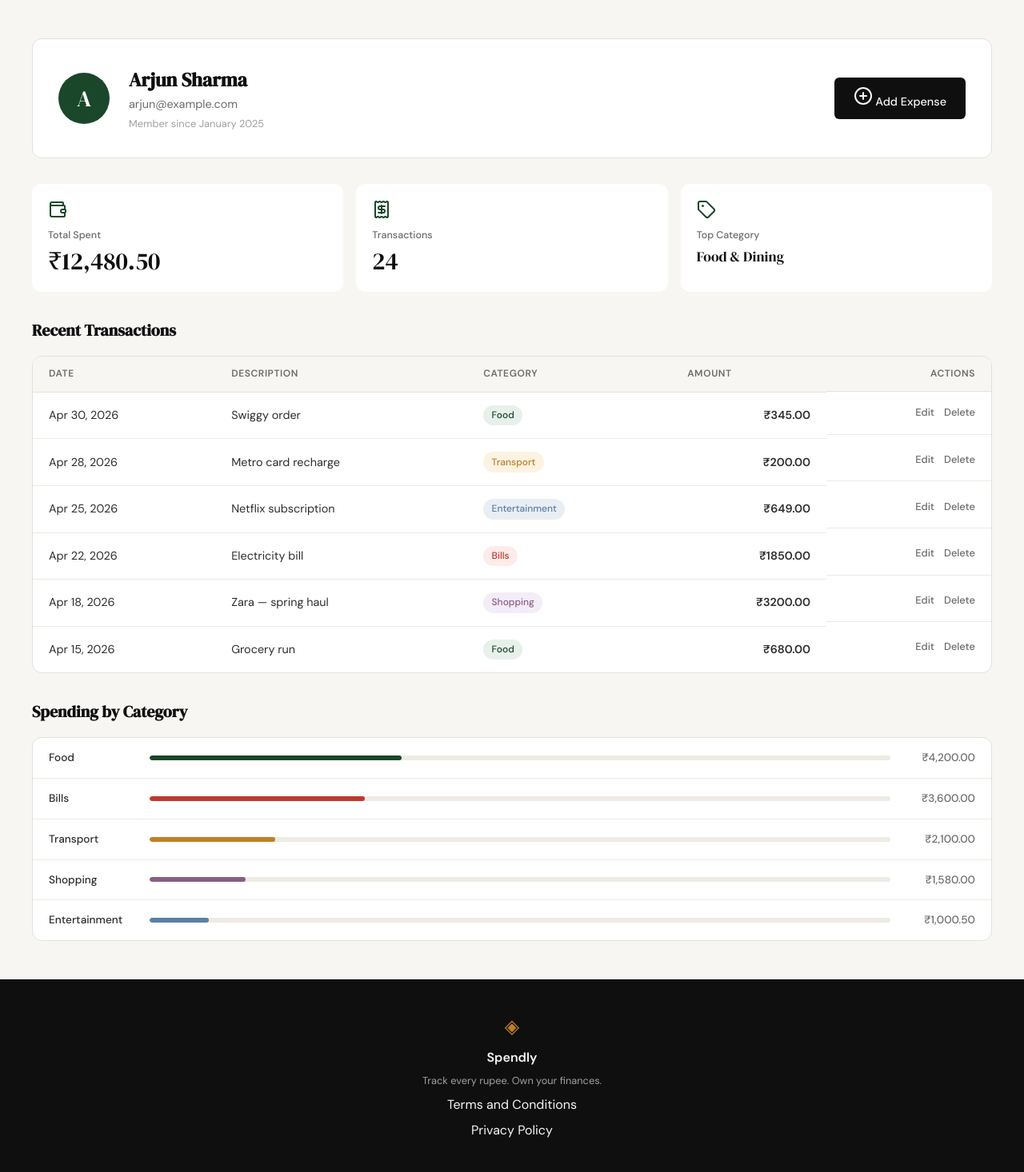
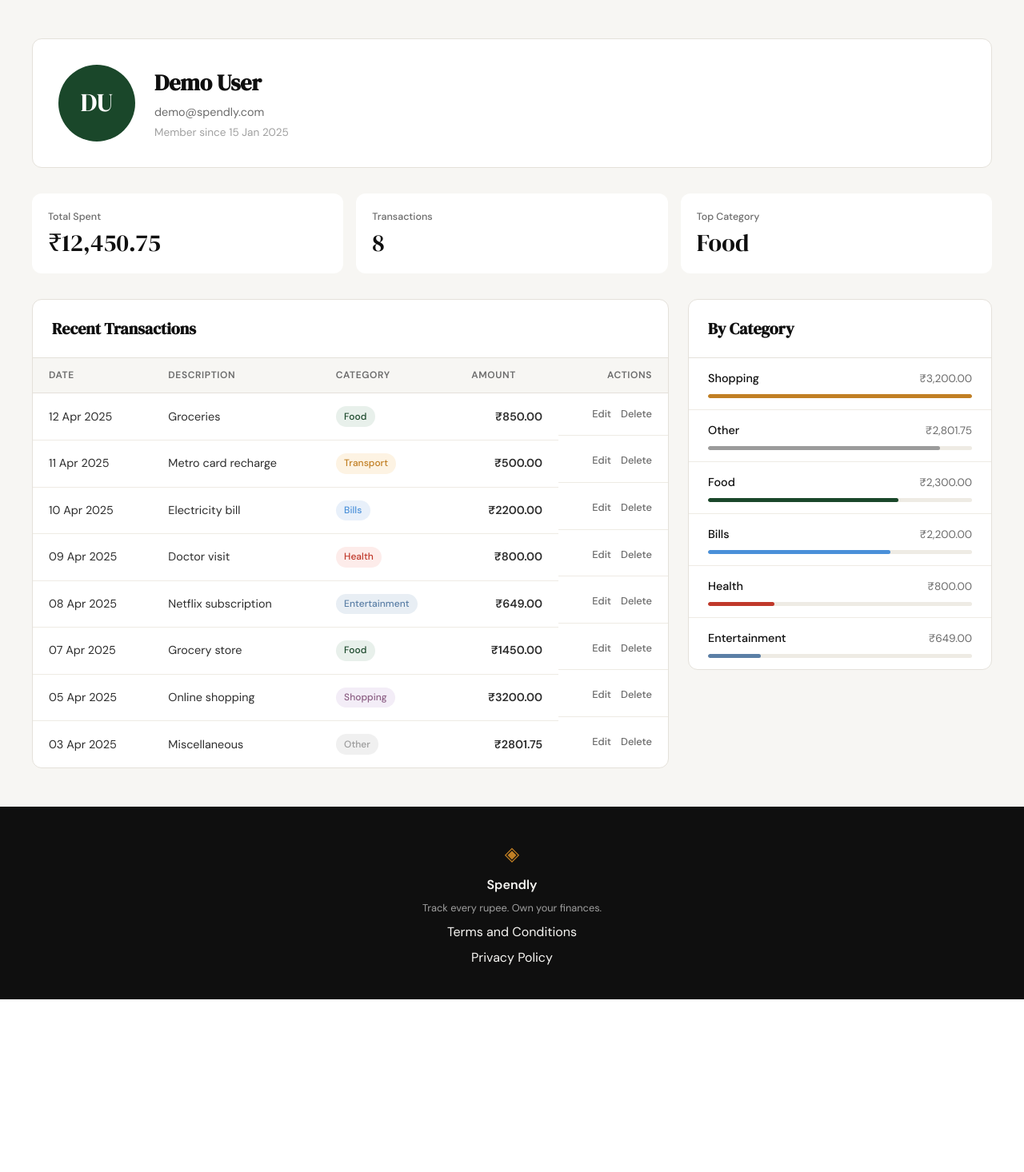
Before and after one commit to mojomahendia/expanse-tracker, a Flask app: page /profile in a window 1280 px wide. Shown: the part 61-1527 px from the top of the page at 80% size. After the commit the page ends 1311 px from the top, so only its background shows below. Run offline with Flask 3, Linux system fonts and the light colour scheme; a user stored in the database is signed in.

Commit message:
redesign profile page layout to match reference screenshot
Co-Authored-By: Claude Sonnet 4.6 <noreply@anthropic.com>

```diff
--- a/app.py
+++ b/app.py
@@ -115,29 +115,32 @@ def profile():
         return redirect(url_for("login"))
 
     user = {
-        "name":         "Arjun Sharma",
-        "email":        "arjun@example.com",
-        "member_since": "January 2025",
+        "name":         "Demo User",
+        "email":        "demo@spendly.com",
+        "member_since": "15 Jan 2025",
     }
     stats = {
-        "total_spent":       "12,480.50",
-        "transaction_count": 24,
-        "top_category":      "Food & Dining",
+        "total_spent":       "12,450.75",
+        "transaction_count": 8,
+        "top_category":      "Food",
     }
     expenses = [
-        {"id": 1, "date": "Apr 30, 2026", "description": "Swiggy order",         "category": "Food",          "amount": 345.00},
-        {"id": 2, "date": "Apr 28, 2026", "description": "Metro card recharge",  "category": "Transport",     "amount": 200.00},
-        {"id": 3, "date": "Apr 25, 2026", "description": "Netflix subscription", "category": "Entertainment", "amount": 649.00},
-        {"id": 4, "date": "Apr 22, 2026", "description": "Electricity bill",     "category": "Bills",         "amount": 1850.00},
-        {"id": 5, "date": "Apr 18, 2026", "description": "Zara — spring haul",   "category": "Shopping",      "amount": 3200.00},
-        {"id": 6, "date": "Apr 15, 2026", "description": "Grocery run",          "category": "Food",          "amount": 680.00},
+        {"id": 1, "date": "12 Apr 2025", "description": "Groceries",            "category": "Food",          "amount": 850.00},
+        {"id": 2, "date": "11 Apr 2025", "description": "Metro card recharge",  "category": "Transport",     "amount": 500.00},
+        {"id": 3, "date": "10 Apr 2025", "description": "Electricity bill",     "category": "Bills",         "amount": 2200.00},
+        {"id": 4, "date": "09 Apr 2025", "description": "Doctor visit",         "category": "Health",        "amount": 800.00},
+        {"id": 5, "date": "08 Apr 2025", "description": "Netflix subscription", "category": "Entertainment", "amount": 649.00},
+        {"id": 6, "date": "07 Apr 2025", "description": "Grocery store",        "category": "Food",          "amount": 1450.00},
+        {"id": 7, "date": "05 Apr 2025", "description": "Online shopping",      "category": "Shopping",      "amount": 3200.00},
+        {"id": 8, "date": "03 Apr 2025", "description": "Miscellaneous",        "category": "Other",         "amount": 2801.75},
     ]
     categories = [
-        {"name": "Food",          "slug": "food",          "amount": "4,200.00", "pct": 34},
-        {"name": "Bills",         "slug": "bills",         "amount": "3,600.00", "pct": 29},
-        {"name": "Transport",     "slug": "transport",     "amount": "2,100.00", "pct": 17},
-        {"name": "Shopping",      "slug": "shopping",      "amount": "1,580.00", "pct": 13},
-        {"name": "Entertainment", "slug": "entertainment", "amount": "1,000.50", "pct": 8},
+        {"name": "Shopping",      "slug": "shopping",      "amount": "3,200.00", "pct": 100},
+        {"name": "Other",         "slug": "other",         "amount": "2,801.75", "pct": 88},
+        {"name": "Food",          "slug": "food",          "amount": "2,300.00", "pct": 72},
+        {"name": "Bills",         "slug": "bills",         "amount": "2,200.00", "pct": 69},
+        {"name": "Health",        "slug": "health",        "amount": "800.00",   "pct": 25},
+        {"name": "Entertainment", "slug": "entertainment", "amount": "649.00",   "pct": 20},
     ]
     return render_template("profile.html",
                            user=user, stats=stats,
--- a/static/css/style.css
+++ b/static/css/style.css
@@ -22,6 +22,10 @@
     --cat-entertainment-bg: #e8eef4;
     --cat-shopping: #8b5e83;
     --cat-shopping-bg: #f3edf7;
+    --cat-bills: #4a90d9;
+    --cat-bills-bg: #e8f0fa;
+    --cat-other: #9b9b9b;
+    --cat-other-bg: #f0f0f0;
 
     --font-display: 'DM Serif Display', Georgia, serif;
     --font-body: 'DM Sans', system-ui, sans-serif;
@@ -810,19 +814,18 @@ a { color: inherit; text-decoration: none; }
 
 /* User info card */
 .profile-header { display: flex; align-items: center; gap: 1.5rem; background: var(--paper-card); border: 1px solid var(--border); border-radius: var(--radius-md); padding: 2rem; }
-.profile-avatar { width: 64px; height: 64px; background: var(--accent); color: var(--paper-card); border-radius: 50%; display: flex; align-items: center; justify-content: center; font-family: var(--font-display); font-size: 1.75rem; flex-shrink: 0; }
+.profile-avatar { width: 96px; height: 96px; background: var(--accent); color: var(--paper-card); border-radius: 50%; display: flex; align-items: center; justify-content: center; font-family: var(--font-display); font-size: 2rem; flex-shrink: 0; }
 .profile-meta   { flex: 1; }
-.profile-name   { font-family: var(--font-display); font-size: 1.5rem; color: var(--ink); }
+.profile-name   { font-family: var(--font-display); font-size: 1.75rem; color: var(--ink); margin-bottom: 0.2rem; }
 .profile-email  { font-size: 0.9rem; color: var(--ink-muted); }
-.profile-since  { font-size: 0.8rem; color: var(--ink-faint); margin-top: 0.15rem; }
+.profile-since  { font-size: 0.85rem; color: var(--ink-faint); margin-top: 0.2rem; }
 
-/* Stat icon — sits inside existing .dash-stat */
-.stat-icon { font-size: 1.25rem; color: var(--accent); margin-bottom: 0.4rem; }
-.profile-stat-top { font-family: var(--font-display); font-size: 1.1rem; color: var(--ink); line-height: 1.3; }
+/* Two-column bottom layout */
+.profile-bottom { display: grid; grid-template-columns: 1fr 380px; gap: 1.5rem; align-items: start; }
 
-/* Section chrome */
-.profile-section-title { font-family: var(--font-display); font-size: 1.25rem; color: var(--ink); margin-bottom: 1rem; }
-.profile-card          { background: var(--paper-card); border: 1px solid var(--border); border-radius: var(--radius-md); overflow: hidden; }
+/* Card shell */
+.profile-card       { background: var(--paper-card); border: 1px solid var(--border); border-radius: var(--radius-md); overflow: hidden; }
+.profile-card-title { font-family: var(--font-display); font-size: 1.25rem; font-weight: 700; color: var(--ink); padding: 1.25rem 1.5rem; border-bottom: 1px solid var(--border); }
 
 /* Expense table */
 .expense-table              { width: 100%; border-collapse: collapse; }
@@ -840,32 +843,37 @@ a { color: inherit; text-decoration: none; }
 .cat-badge                { display: inline-block; padding: 0.2rem 0.65rem; border-radius: 999px; font-size: 0.75rem; font-weight: 500; }
 .cat-badge--food          { background: var(--accent-light); color: var(--accent); }
 .cat-badge--transport     { background: var(--accent-2-light); color: var(--accent-2); }
-.cat-badge--bills         { background: var(--danger-light); color: var(--danger); }
+.cat-badge--bills         { background: var(--cat-bills-bg); color: var(--cat-bills); }
 .cat-badge--entertainment { background: var(--cat-entertainment-bg); color: var(--cat-entertainment); }
 .cat-badge--shopping      { background: var(--cat-shopping-bg); color: var(--cat-shopping); }
-.cat-badge--health        { background: var(--accent-light); color: var(--accent); }
-.cat-badge--other         { background: var(--border-soft); color: var(--ink-muted); }
+.cat-badge--health        { background: var(--danger-light); color: var(--danger); }
+.cat-badge--other         { background: var(--cat-other-bg); color: var(--cat-other); }
 
-/* Category breakdown bars */
-.profile-cat-row                { display: grid; grid-template-columns: 110px 1fr 90px; align-items: center; gap: 1rem; padding: 0.875rem 1.25rem; border-bottom: 1px solid var(--border-soft); }
-.profile-cat-row:last-child     { border-bottom: none; }
-.profile-cat-name               { font-size: 0.85rem; font-weight: 500; color: var(--ink-soft); }
-.profile-cat-track              { height: 6px; background: var(--border-soft); border-radius: 999px; overflow: hidden; }
+/* Category breakdown — vertical items */
+.profile-cat-item           { padding: 0.875rem 1.5rem; border-bottom: 1px solid var(--border-soft); }
+.profile-cat-item:last-child { border-bottom: none; }
+.profile-cat-header         { display: flex; justify-content: space-between; align-items: baseline; margin-bottom: 0.5rem; }
+.profile-cat-name           { font-size: 0.9rem; font-weight: 500; color: var(--ink); }
+.profile-cat-amount         { font-size: 0.85rem; color: var(--ink-muted); }
+.profile-cat-bar-wrap       { height: 5px; border-radius: 999px; overflow: hidden; background: var(--border-soft); }
 .profile-cat-bar                { height: 100%; border-radius: 999px; transition: width 0.4s ease; }
 .profile-cat-bar--food          { background: var(--accent); }
 .profile-cat-bar--transport     { background: var(--accent-2); }
-.profile-cat-bar--bills         { background: var(--danger); }
+.profile-cat-bar--bills         { background: var(--cat-bills); }
 .profile-cat-bar--entertainment { background: var(--cat-entertainment); }
-.profile-cat-bar--shopping      { background: var(--cat-shopping); }
-.profile-cat-amount             { font-size: 0.85rem; font-weight: 500; color: var(--ink-muted); text-align: right; }
+.profile-cat-bar--shopping      { background: var(--accent-2); }
+.profile-cat-bar--health        { background: var(--danger); }
+.profile-cat-bar--other         { background: var(--cat-other); }
 
 /* Responsive */
+@media (max-width: 900px) {
+    .profile-bottom { grid-template-columns: 1fr; }
+}
+
 @media (max-width: 768px) {
     .profile-header { flex-direction: column; text-align: center; }
-    .profile-header .btn-primary { width: 100%; text-align: center; }
     .expense-table th:first-child,
     .expense-table td:first-child { display: none; }
-    .profile-cat-row { grid-template-columns: 80px 1fr 70px; }
 }
 
 @media (max-width: 600px) {
--- a/templates/profile.html
+++ b/templates/profile.html
@@ -9,40 +9,38 @@
 
         <!-- User info card -->
         <div class="profile-header">
-            <div class="profile-avatar">{{ user.name[0] }}</div>
+            <div class="profile-avatar">
+                {{ user.name.split()[0][0] }}{{ user.name.split()[-1][0] if user.name.split()|length > 1 else '' }}
+            </div>
             <div class="profile-meta">
                 <h1 class="profile-name">{{ user.name }}</h1>
                 <p class="profile-email">{{ user.email }}</p>
                 <p class="profile-since">Member since {{ user.member_since }}</p>
             </div>
-            <a href="{{ url_for('add_expense') }}" class="btn-primary">
-                <i data-lucide="plus-circle"></i> Add Expense
-            </a>
         </div>
 
         <!-- Summary stats -->
         <div class="dash-stat-row">
             <div class="dash-stat">
-                <i data-lucide="wallet" class="stat-icon"></i>
                 <p class="dash-stat-label">Total Spent</p>
                 <p class="dash-stat-value">₹{{ stats.total_spent }}</p>
             </div>
             <div class="dash-stat">
-                <i data-lucide="receipt" class="stat-icon"></i>
                 <p class="dash-stat-label">Transactions</p>
                 <p class="dash-stat-value">{{ stats.transaction_count }}</p>
             </div>
             <div class="dash-stat">
-                <i data-lucide="tag" class="stat-icon"></i>
                 <p class="dash-stat-label">Top Category</p>
-                <p class="dash-stat-value profile-stat-top">{{ stats.top_category }}</p>
+                <p class="dash-stat-value">{{ stats.top_category }}</p>
             </div>
         </div>
 
-        <!-- Transaction history -->
-        <div>
-            <h2 class="profile-section-title">Recent Transactions</h2>
+        <!-- Two-column bottom: transactions + category breakdown -->
+        <div class="profile-bottom">
+
+            <!-- Recent Transactions -->
             <div class="profile-card">
+                <h2 class="profile-card-title">Recent Transactions</h2>
                 <table class="expense-table">
                     <thead>
                         <tr>
@@ -73,31 +71,27 @@
                     </tbody>
                 </table>
             </div>
-        </div>
 
-        <!-- Category breakdown -->
-        <div>
-            <h2 class="profile-section-title">Spending by Category</h2>
+            <!-- By Category -->
             <div class="profile-card">
+                <h2 class="profile-card-title">By Category</h2>
                 {% for cat in categories %}
-                <div class="profile-cat-row">
-                    <span class="profile-cat-name">{{ cat.name }}</span>
-                    <div class="profile-cat-track">
+                <div class="profile-cat-item">
+                    <div class="profile-cat-header">
+                        <span class="profile-cat-name">{{ cat.name }}</span>
+                        <span class="profile-cat-amount">₹{{ cat.amount }}</span>
+                    </div>
+                    <div class="profile-cat-bar-wrap">
                         <div class="profile-cat-bar profile-cat-bar--{{ cat.slug }}"
                              style="width: {{ cat.pct }}%"></div>
                     </div>
-                    <span class="profile-cat-amount">₹{{ cat.amount }}</span>
                 </div>
                 {% endfor %}
             </div>
+
         </div>
 
     </div>
 </section>
 
 {% endblock %}
-
-{% block scripts %}
-<script src="https://unpkg.com/lucide@latest/dist/umd/lucide.min.js"></script>
-<script>lucide.createIcons();</script>
-{% endblock %}
```
